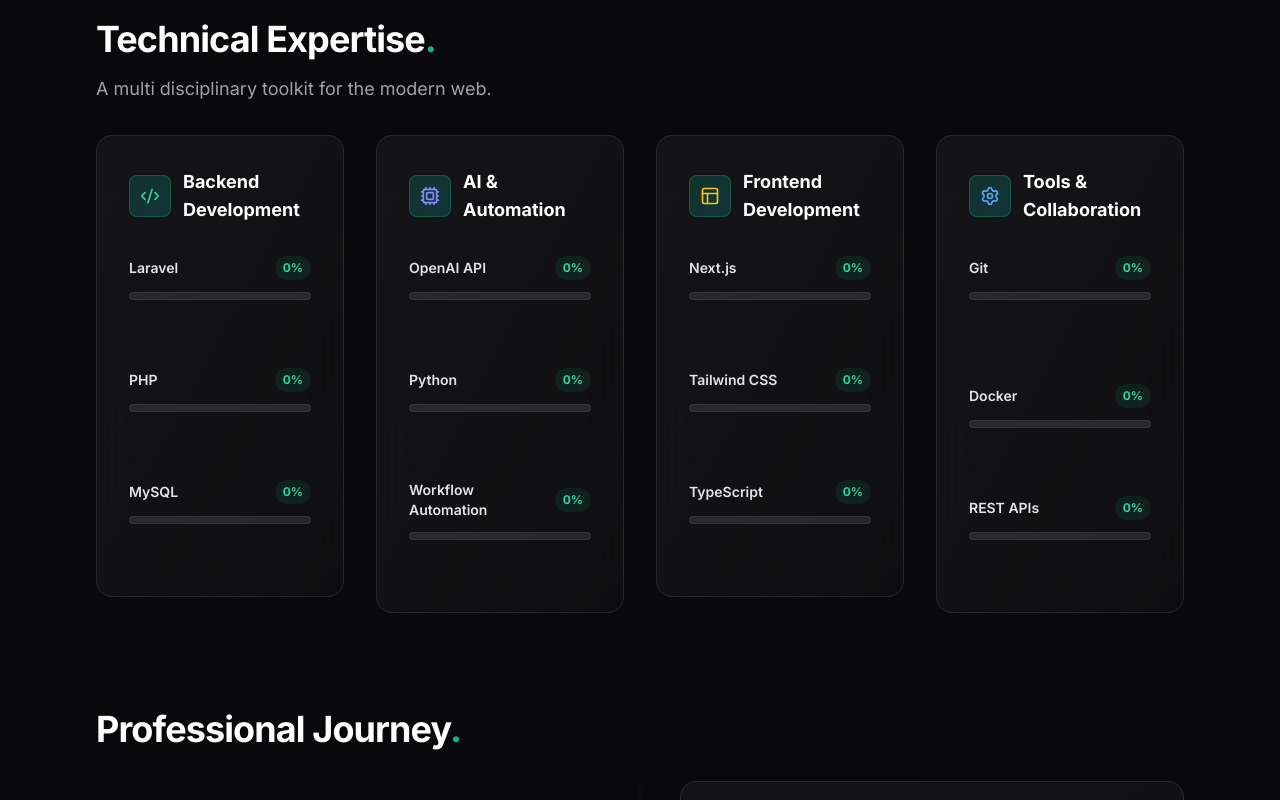
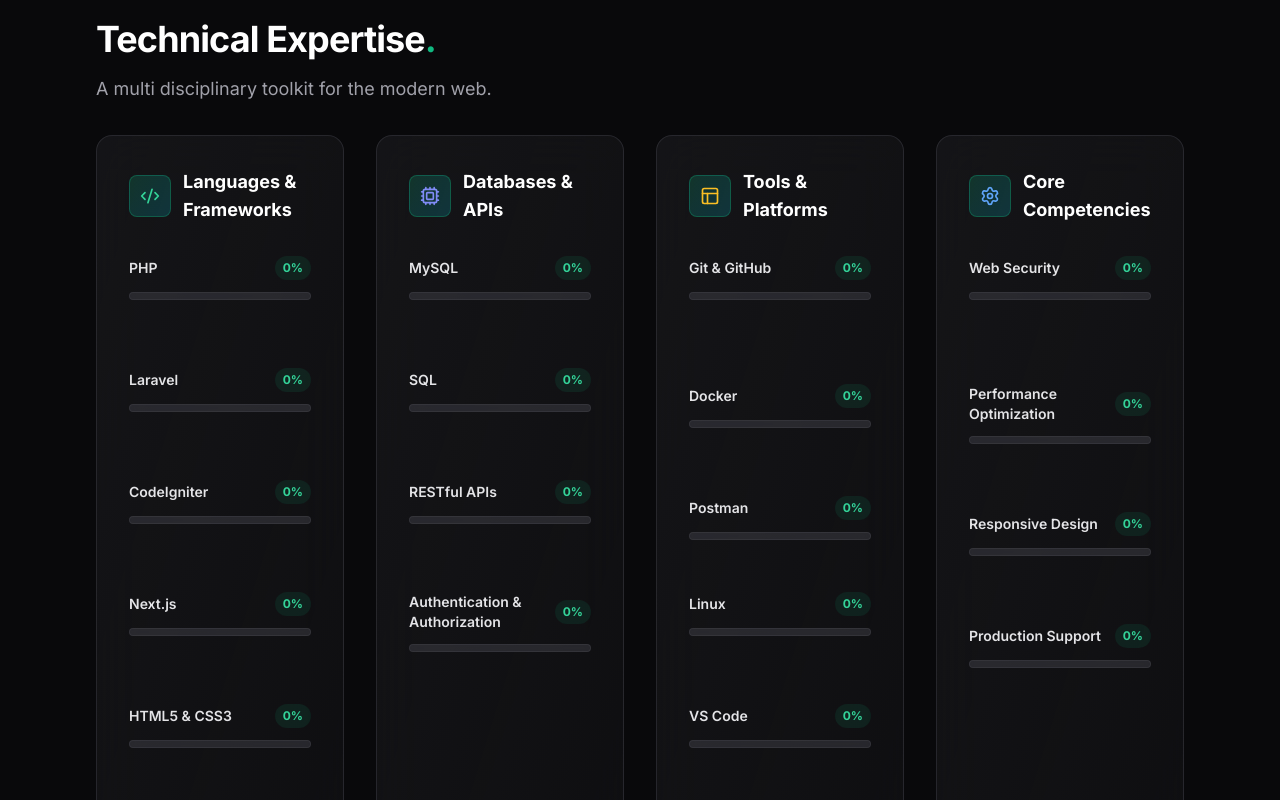
Before and after one commit to AbdulMateen645/abdul-mateen-portfolio, a React (Vite) app: page / in a window 1280 px wide. Shown: the part 1360-2160 px from the top of the page. Built offline with nearby package versions, Linux system fonts and the light colour scheme.

Commit message:
update: Refine technical expertise skills from CV

```diff
--- a/App.tsx
+++ b/App.tsx
@@ -225,7 +225,7 @@
 
         {/* SKILLS SECTION */}
 <Section id="skills" title="Technical Expertise" subtitle="A multi disciplinary toolkit for the modern web." dark>
-          <div className="grid md:grid-cols-2 lg:grid-cols-4 gap-8">
+  <div className="grid md:grid-cols-2 lg:grid-cols-4 gap-8 auto-rows-fr">
     {SKILL_GROUPS.map((group, idx) => (
       <motion.div
         key={group.category}
@@ -233,10 +233,10 @@
         whileInView={{ opacity: 1, y: 0 }}
         viewport={{ once: true }}
         transition={{ delay: idx * 0.1 }}
-                className="group relative"
+        className="group relative h-full"
       >
         <div className="absolute inset-0 bg-gradient-to-br from-emerald-500/10 to-cyan-500/10 rounded-2xl blur-xl opacity-0 group-hover:opacity-100 transition-opacity duration-500" />
-                <div className="relative p-8 rounded-2xl bg-gradient-to-br from-zinc-900/80 to-zinc-900/40 border border-zinc-700/50 backdrop-blur-xl hover:border-emerald-500/30 transition-all duration-300 hover:shadow-2xl hover:shadow-emerald-500/10">
+        <div className="relative h-full flex flex-col p-8 rounded-2xl bg-gradient-to-br from-zinc-900/80 to-zinc-900/40 border border-zinc-700/50 backdrop-blur-xl hover:border-emerald-500/30 transition-all duration-300 hover:shadow-2xl hover:shadow-emerald-500/10">
           <div className="flex items-center gap-3 mb-8">
             <div className="p-2.5 rounded-lg bg-gradient-to-br from-emerald-500/20 to-cyan-500/20 border border-emerald-500/30">
               {idx === 0 && <Code2 className="text-emerald-400 w-5 h-5" />}
@@ -246,7 +246,10 @@
             </div>
             <h3 className="text-lg font-bold text-white">{group.category}</h3>
           </div>
-                  <div className="space-y-7">
+
+          {/* flex-1 makes this fill remaining height so short cards don't look empty at bottom,
+              and all cards in the grid end up the same height thanks to auto-rows-fr above */}
+          <div className="space-y-7 flex-1">
             {group.skills.map(skill => {
               const [displayValue, setDisplayValue] = useState(0);
               const [isHovered, setIsHovered] = useState(false);
@@ -314,7 +317,6 @@
     ))}
   </div>
 </Section>
-
         {/* EXPERIENCE SECTION */}
         <Section id="experience" title="Professional Journey">
           <ExperienceTimeline />
--- a/constants.tsx
+++ b/constants.tsx
@@ -22,35 +22,42 @@
 
 export const SKILL_GROUPS: SkillGroup[] = [
   {
-    category: "Backend Development",
+    category: "Languages & Frameworks",
     skills: [
+      { name: "PHP", level: 85, description: "Advanced application logic and server-side processing." },
       { name: "Laravel", level: 90, description: "Building robust, scalable MVC applications and microservices." },
-      { name: "PHP", level: 60, description: "Advanced application logic and server-side processing." },
-      { name: "MySQL", level: 60, description: "Database design, optimization, and complex querying." }
+      { name: "CodeIgniter", level: 75, description: "Lightweight framework for rapid web application development." },
+      { name: "Next.js", level: 80, description: "Building modern, scalable React applications." },
+      { name: "HTML5 & CSS3", level: 85, description: "Semantic markup and responsive design." },
+      { name: "Tailwind CSS", level: 85, description: "Rapid UI development with utility-first styling." }
     ]
   },
   {
-    category: "AI & Automation",
+    category: "Databases & APIs",
     skills: [
-      { name: "OpenAI API", level: 40, description: "Integrating LLMs for chatbots and content generation." },
-      { name: "Python", level: 40, description: "Scripting for data processing and basic AI tasks." },
-      { name: "Workflow Automation", level: 50, description: "Streamlining business processes using modern tools." }
+      { name: "MySQL", level: 80, description: "Database design, optimization, and complex querying." },
+      { name: "SQL", level: 80, description: "Writing optimized queries and database management." },
+      { name: "RESTful APIs", level: 85, description: "Designing and consuming standard-compliant endpoints." },
+      { name: "Authentication & Authorization", level: 80, description: "Implementing secure user access control systems." }
     ]
   },
   {
-    category: "Frontend Development",
+    category: "Tools & Platforms",
     skills: [
-      { name: "Next.js", level: 70, description: "Building modern, scalable React applications." },
-      { name: "Tailwind CSS", level: 80, description: "Rapid UI development with utility-first styling." },
-      { name: "TypeScript", level: 70, description: "Enhancing code quality with static typing." }
+      { name: "Git & GitHub", level: 80, description: "Version control and collaborative development workflows." },
+      { name: "Docker", level: 70, description: "Containerizing applications for consistency and deployment." },
+      { name: "Postman", level: 75, description: "API testing and documentation." },
+      { name: "Linux", level: 75, description: "Server management and command-line operations." },
+      { name: "VS Code", level: 85, description: "Professional code editor and development environment." }
     ]
   },
   {
-    category: "Tools & Collaboration",
+    category: "Core Competencies",
     skills: [
-      { name: "Git", level: 60, description: "Version control and collaborative development flows." },
-      { name: "Docker", level: 30, description: "Containerizing environments for consistency." },
-      { name: "REST APIs", level: 60, description: "Designing and consuming standard-compliant endpoints." }
+      { name: "Web Security", level: 80, description: "Implementing secure coding practices and vulnerability prevention." },
+      { name: "Performance Optimization", level: 80, description: "Optimizing application speed and resource efficiency." },
+      { name: "Responsive Design", level: 85, description: "Creating mobile-first, adaptive user interfaces." },
+      { name: "Production Support", level: 80, description: "Troubleshooting, debugging, and resolving production incidents." }
     ]
   }
 ];
```
Lines whose indentation alone changed are shown as unchanged.
